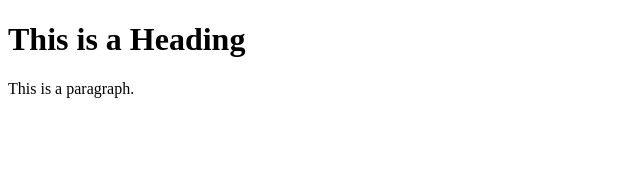
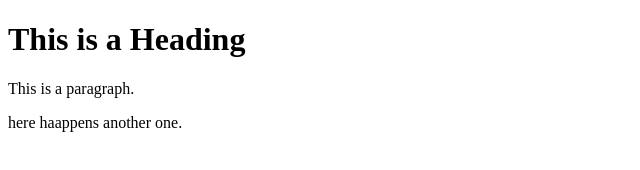
Before and after one commit to dipenkumarnayak/learning-git, a plain HTML site: page index.html in a window 1280 px wide. Shown: the whole page, without its empty margins (0-640 px from the left). Drawn offline with Linux system fonts and the light colour scheme.

Commit message:
Update index.html

```diff
--- a/index.html
+++ b/index.html
@@ -7,6 +7,7 @@
 
 <h1>This is a Heading</h1>
 <p>This is a paragraph.</p>
+ <p>here haappens another one.</p>
 
 </body>
 </html>
```
